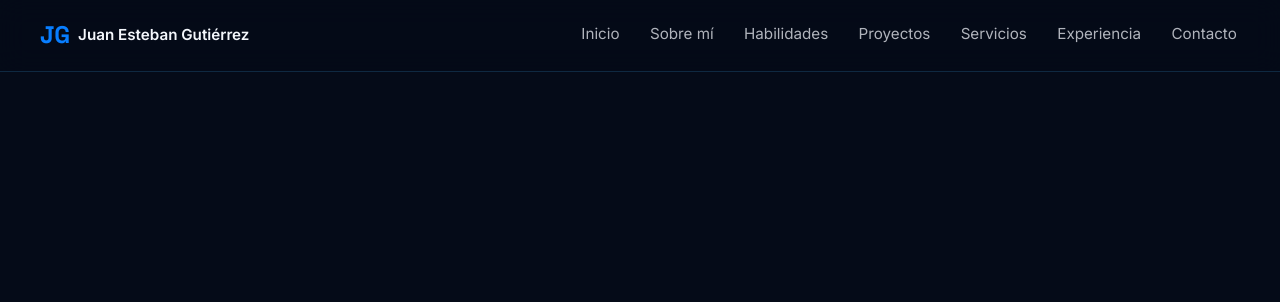
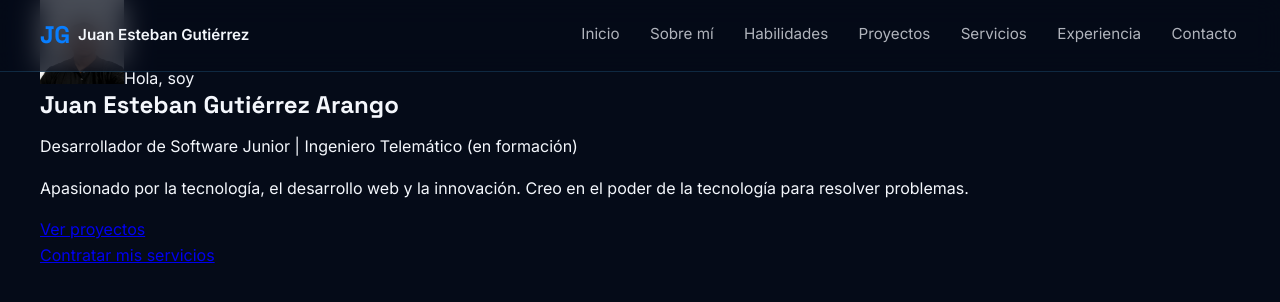
Before and after one commit to JuannesG/mi-portafolio, an Angular app: page / in a window 1280 px wide. Shown: the top 302 px of the page. Built offline with nearby package versions, Linux system fonts and the light colour scheme.

Commit message:
feat: agrega estructura HTML del hero

```diff
--- a/src/app/app.html
+++ b/src/app/app.html
@@ -1 +1,4 @@
 <app-navbar />
+<main>
+  <app-hero />
+</main>
--- a/src/app/app.ts
+++ b/src/app/app.ts
@@ -1,9 +1,10 @@
 import { Component } from '@angular/core';
 import { Navbar } from './shared/navbar/navbar';
+import { Hero } from './sections/hero/hero';
 
 @Component({
   selector: 'app-root',
-  imports: [Navbar],
+  imports: [Navbar, Hero],
   templateUrl: './app.html',
   styleUrl: './app.css',
 })
--- /dev/null
+++ b/src/app/sections/hero/hero.html
@@ -0,0 +1,27 @@
+<section id="inicio" class="hero">
+  <div class="container hero__content">
+    <div class="hero__hello">
+      <img class="hero__avatar" src="images/perfil.png" width="84" height="84" alt="Foto de Juan Esteban">
+      <span>Hola, soy</span>
+    </div>
+
+    <h1>
+      Juan Esteban
+      <span class="hero__accent">Gutiérrez Arango</span>
+    </h1>
+
+    <p class="hero__role">
+      Desarrollador de Software Junior | Ingeniero Telemático (en formación)
+    </p>
+
+    <p class="hero__intro">
+      Apasionado por la tecnología, el desarrollo web y la innovación.
+      Creo en el poder de la tecnología para resolver problemas.
+    </p>
+
+    <div class="hero__actions">
+      <a class="btn btn--primary" href="#proyectos">Ver proyectos</a>
+      <a class="btn btn--ghost" href="#contacto">Contratar mis servicios</a>
+    </div>
+  </div>
+</section>
```
Also changed, not shown: src/app/sections/hero/hero.ts (added, +9 -0 lines), public/images/hero-bg.png (added), public/images/perfil.png (added), src/app/sections/hero/hero.css (added).
